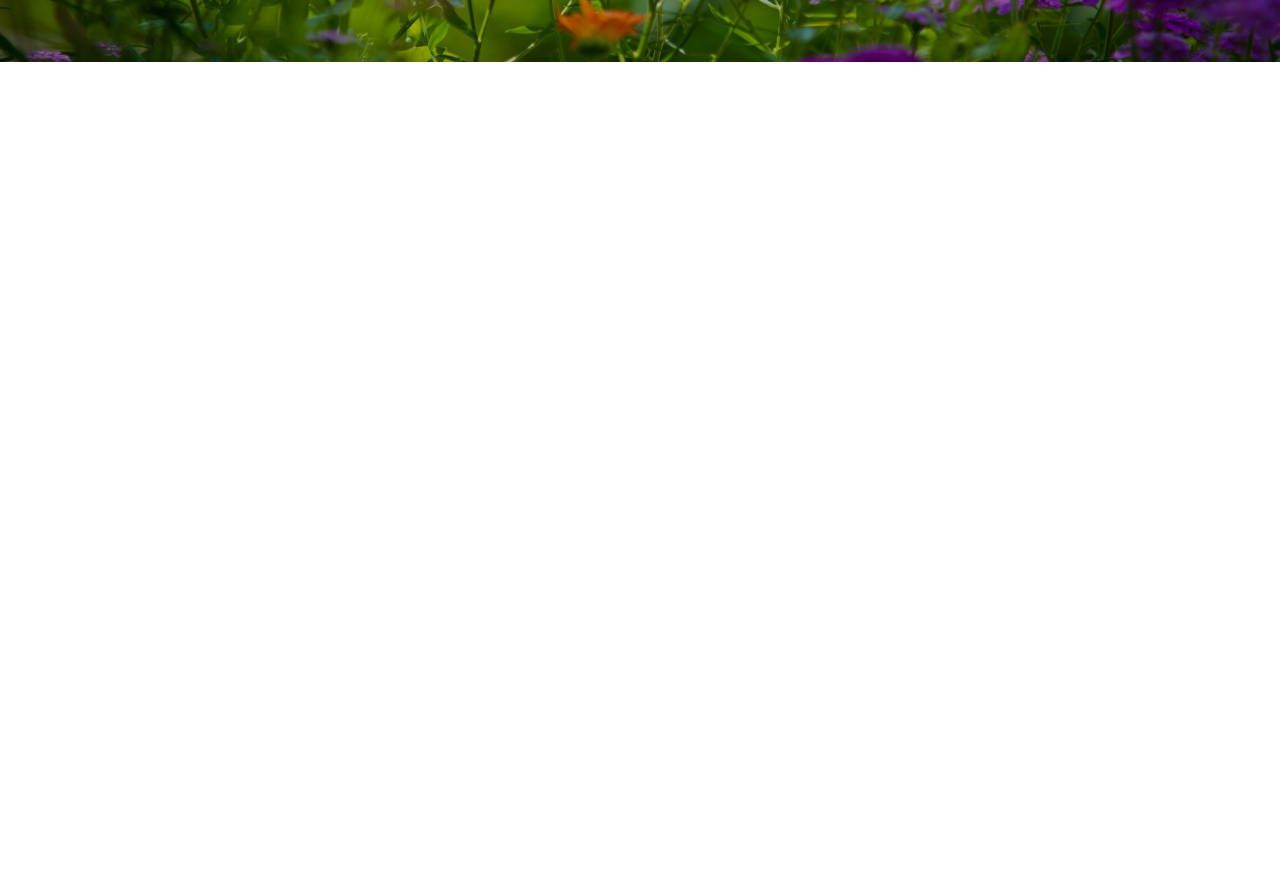
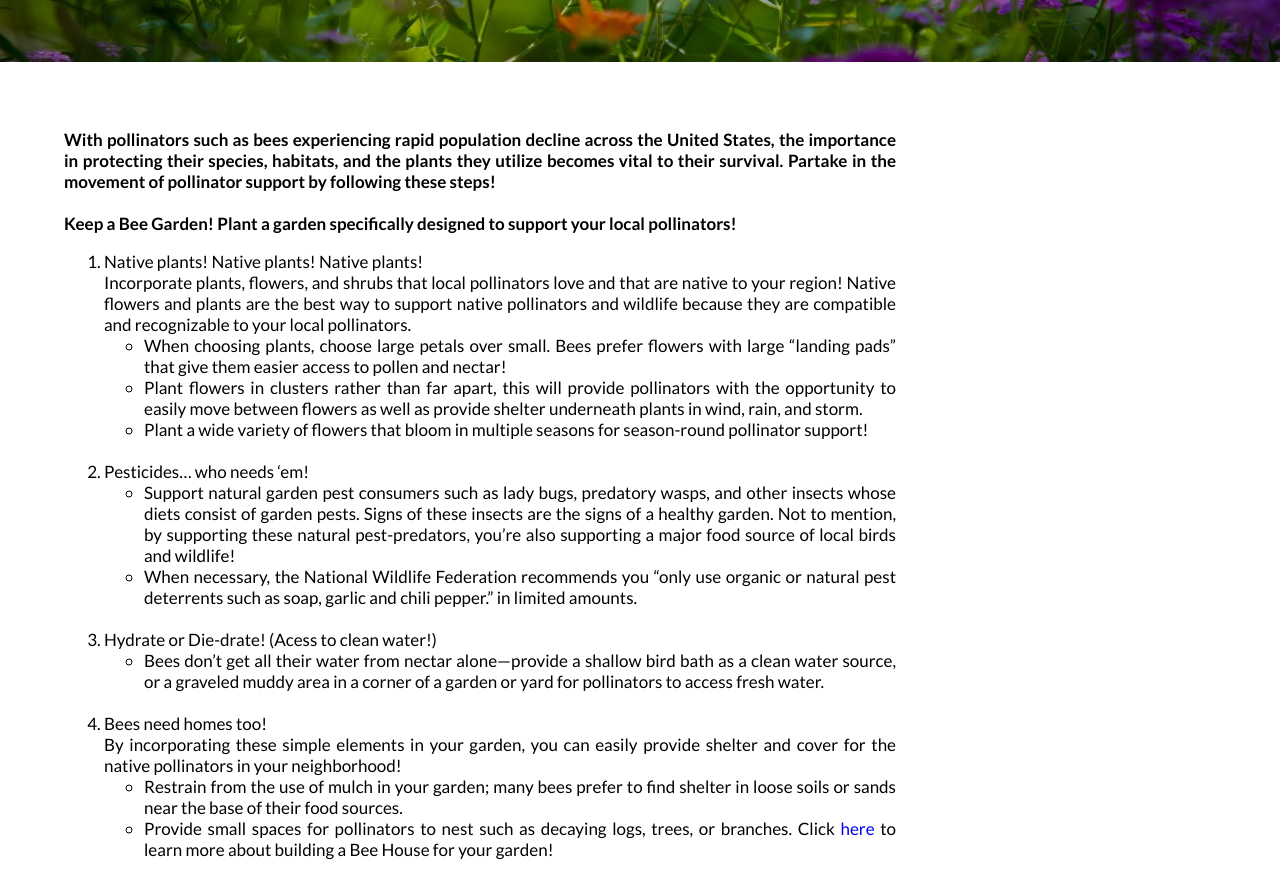
Before and after one commit to BhairavValera/UIUCBeeCampusWebsite, a plain HTML site: page facts.html in a window 1280 px wide. Shown: the part 476-1361 px from the top of the page. Before the commit the page ends 800 px from the top, so only its background shows below. Drawn offline with Linux system fonts and the light colour scheme.

Commit message:
Adding stuff to the facts page. Not done yet though.

```diff
--- a/css/styles.css
+++ b/css/styles.css
@@ -292,6 +292,26 @@ h5 {
   font-weight: lighter;
 }
 
+h6 {
+  -webkit-animation: fadein 1.5s; /* Safari, Chrome and Opera > 12.1 */
+   -moz-animation: fadein 1.5s; /* Firefox < 16 */
+    -ms-animation: fadein 1.5s; /* Internet Explorer */
+     -o-animation: fadein 1.5s; /* Opera < 12.1 */
+        animation: fadein 1.5s;
+  text-align: justify;
+  margin-left: 5%;
+  margin-right: 30%;
+}
+
+h6 > factsBrief {
+  font-size: 17px;
+}
+
+h6 > listTips {
+  font-weight: lighter;
+  font-size: 17px;
+}
+
 /*Fading text animation cuz it looks cool*/
 @keyframes fadein {
     from { opacity: 0; }
@@ -334,9 +354,7 @@ h5 {
 }
 
 .social-container {
-  padding:0px;
-  margin:0px;
-  position: fixed;
+  position: relative;
   right: -9%;
   top: 77%;
   width: 210px;
--- a/facts.html
+++ b/facts.html
@@ -11,7 +11,6 @@
   <body>
 
     <div class="container">
-
       <nav>
         <ul>
           <li class="logo"><img src="images/ui_logo.png" alt="illinois logo" height="50px" width="33px"
@@ -32,6 +31,74 @@
       </div>
     </div>
 
+    <h6>
+      <factsBrief>
+        <br>
+        <br>
+        With pollinators such as bees experiencing rapid population decline across the United States,
+        the importance in protecting their species, habitats,
+        and the plants they utilize becomes vital to their survival.
+        Partake in the movement of pollinator support by following these steps!
+        <br>
+        <br>
+        Keep a Bee Garden! Plant a garden specifically designed to support your local pollinators!
+      </factsBrief>
+
+      <listTips>
+        <ol>
+          <li>Native plants! Native plants! Native plants!</li>
+          Incorporate plants, flowers, and shrubs that local pollinators love and that
+          are native to your region! Native flowers and plants are the best way to
+          support native pollinators and wildlife because they are compatible
+          and recognizable to your local pollinators.
+            <ul>
+              <li>When choosing plants, choose large petals over small. Bees prefer flowers with large
+              “landing pads” that give them easier access to pollen and nectar!</li>
+              <li>Plant flowers in clusters rather than far apart, this will provide pollinators with the
+              opportunity to easily move between flowers as well as provide shelter underneath plants
+              in wind, rain, and storm.</li>
+              <li>Plant a wide variety of flowers that bloom in multiple seasons for season-round
+              pollinator support!</li>
+            </ul>
+            <br>
+          <li>Pesticides… who needs ‘em!</li>
+            <ul>
+              <li>Support natural garden pest consumers such as lady bugs, predatory wasps, and other
+                insects whose diets consist of garden pests. Signs of these insects are the signs of a
+                healthy garden. Not to mention, by supporting these natural pest-predators, you’re also
+                supporting a major food source of local birds and wildlife!</li>
+              <li>When necessary, the National Wildlife Federation recommends you “only use organic or
+              natural pest deterrents such as soap, garlic and chili pepper.” in
+              limited amounts.</li>
+            </ul>
+            <br>
+          <li>Hydrate or Die-drate! (Acess to clean water!)</li>
+            <ul>
+              <li>Bees don’t get all their water from nectar alone—provide a shallow bird bath as a clean
+              water source, or a graveled muddy area in a corner of a garden or yard for pollinators to
+              access fresh water.</li>
+            </ul>
+            <br>
+          <li>Bees need homes too!</li>
+          By incorporating these simple elements in your garden,
+          you can easily provide shelter and cover for the
+          native pollinators in your neighborhood!
+            <ul>
+              <li>
+                Restrain from the use of mulch in your garden; many bees prefer to find shelter in loose
+                soils or sands near the base of their food sources.
+              </li>
+              <li>
+                Provide small spaces for pollinators to nest such as decaying logs, trees, or branches.
+                Click <a href="https://www.nwf.org/Garden-for-Wildlife/Young/Build-a-Bee-House"
+                style="text-decoration:none"
+                target="_blank">here</a> to learn more about building a Bee House for your garden!
+              </li>
+            </ul>
+        </ol>
+      </listTips>
+    </h6>
+
     <div class="social-container">
       <ul class="social">
         <li>
```
